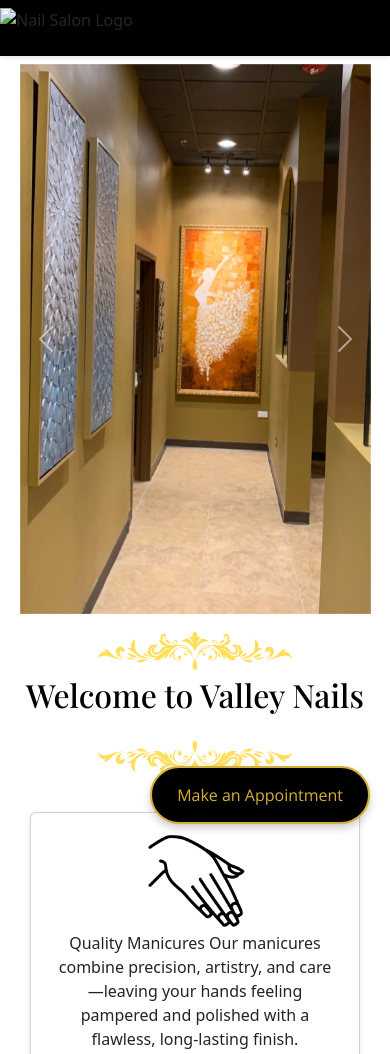
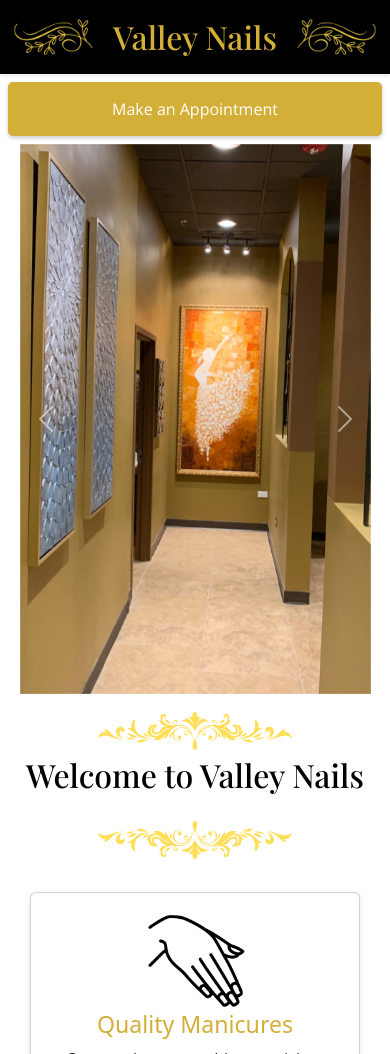
Before and after one commit to vynguyen0127/valley-nails-oaklawn, a plain HTML site: page index.html in a window 390 px wide. Shown: the top 1054 px of the page. Drawn offline with nearby package versions, Linux system fonts and the light colour scheme.

Commit message:
add stuff

```diff
--- a/index.html
+++ b/index.html
@@ -5,6 +5,7 @@
   <meta name="viewport" content="width=device-width, initial-scale=1.0" />
   <link rel="stylesheet" href="styles/styles.css">
   <link rel="stylesheet" href="styles/footer-styles.css">
+  <link rel="stylesheet" href="styles/navbar-styles.css">
   <script src="https://unpkg.com/aos@2.3.1/dist/aos.js"></script>
   <link href="https://unpkg.com/aos@2.3.1/dist/aos.css" rel="stylesheet">
   <title>Valley Nails</title>
@@ -14,10 +15,18 @@
 
 </head>
 <body>
+    <script src="js/sticky-button.js"></script>
     <script src="https://cdn.jsdelivr.net/npm/bootstrap@5.3.3/dist/js/bootstrap.bundle.min.js" integrity="sha384-YvpcrYf0tY3lHB60NNkmXc5s9fDVZLESaAA55NDzOxhy9GkcIdslK1eN7N6jIeHz" crossorigin="anonymous"></script>
   <nav class="navbar">
-    <img src="your-logo.png" alt="Nail Salon Logo" />
+    <div class="navbar-content">
+    <img src="src/embellishment-left.png" class="embellishment-left" alt="Embellishment Image" data-aos="fade-down" data-aos-duration="1000">
+    <h1 data-aos="fade-down" data-aos-duration="1000">Valley Nails</h1>
+    <img src="src/embellishment-right.png" class="embellishment-right" alt="Embellishment Image" data-aos="fade-down" data-aos-duration="1000">
+    </div>
+    <!-- <img src="your-logo.png" alt="Nail Salon Logo" /> -->
   </nav>
+
+  <button class="sticky-button">Make an Appointment</button>
 
   <div id="carouselExampleAutoplaying" class="carousel slide carousel-home" data-bs-ride="carousel" data-aos="zoom-in" data-aos-duration="1000">
     <div class="carousel-inner">
@@ -45,22 +54,25 @@
   <h1 class="welcome" data-aos="zoom-in" data-aos-duration="1000">Welcome to Valley Nails</h1>
   <img src="src/embellishment-2.png" class="embellishment" alt="Embellishment Image" data-aos="zoom-in" data-aos-duration="1000">
 
-  <section class="card-container" data-aos="fade-up" data-aos-duration="1000" >
-    <div class="card">
+  <section class="card-container" >
+    <div class="card" data-aos="flip-up" data-aos-duration="1500">
       <img class="card-service" src="src/noun-manicure-6875588.png" alt="Service 1" />
-      <p>Quality Manicures
+      <h3>Quality Manicures</h3>
+      <p>
         Our manicures combine precision, artistry, and care—leaving your hands feeling pampered and polished with a flawless, long-lasting finish.</p>
       <a href="service1.html" class="card-button"><img src="src/noun-arrow-3134209.png" alt="Learn More"></a>
     </div>
-    <div class="card">
-      <img class="card-service" src="src/noun-pedicure-7249644.png" alt="Service 2" />
-      <p>Luxurious Pedicures
+    <div class="card" data-aos="flip-down" data-aos-duration="1500">
+      <img class="card-service" src="src/noun-pedicure-7249652.png" alt="Service 2" />
+      <h3>Luxurious Pedicures</h3>
+      <p>
         Relax and unwind with our soothing pedicures, designed to refresh tired feet while delivering expert grooming and smooth, beautiful results.</p>
       <a href="service2.html" class="card-button"><img src="src/noun-arrow-3134209.png" alt="Learn More"></a>
     </div>
-    <div class="card">
-      <img class="card-service" src="src/noun-pedicure-7249652.png" alt="Service 3" />
-      <p>Premium Nail Enhancements
+    <div class="card" data-aos="flip-up" data-aos-duration="1500">
+      <img class="card-service" src="src/noun-pedicure-7249644.png" alt="Service 3" />
+      <h3>Premium Nail Enhancements</h3>
+      <p>
         From elegant gel extensions to durable acrylics, our nail enhancements are crafted with top-tier products to elevate your style and strength.</p>
       <a href="service3.html" class="card-button"><img src="src/noun-arrow-3134209.png" alt="Learn More"></a>
     </div>
--- /dev/null
+++ b/js/sticky-button.js
@@ -0,0 +1,10 @@
+document.addEventListener('scroll', () => {
+    const button = document.querySelector('.sticky-button');
+    const carousel = document.querySelector('#carouselExampleAutoplaying');
+
+    if (window.scrollY > carousel.offsetTop) {
+      button.classList.add('sticky');
+    } else {
+      button.classList.remove('sticky');
+    }
+  });
--- a/styles/footer-styles.css
+++ b/styles/footer-styles.css
@@ -3,6 +3,8 @@ footer {
     padding: 10px;
     text-align: center;
     align-items: center;
+    padding-top: 2%;
+    z-index: 1000;
   }
 
   .footer-content {
--- /dev/null
+++ b/styles/navbar-styles.css
@@ -0,0 +1,31 @@
+.navbar {
+    display: flex;
+    flex-direction: column; /* Stack items vertically */
+    align-items: center; /* Center items horizontally */
+    justify-content: center; /* Center items vertically */
+    padding: 10px 20px;
+    background-color: #000;
+    box-shadow: 0 2px 4px rgba(0,0,0,0.1);
+    text-align: center;
+  }
+
+  .navbar img {
+    height: 40px;
+  }
+
+.navbar h1 {
+    text-align: center; /* Center the text horizontally */
+    color: #d4af37; /* Gold color */
+    font-family: 'Playfair Display', serif; /* Match the font style */
+    font-size: 2.0rem; /* Adjust the size as needed */
+    margin: 0; /* Remove default margin */
+    padding: 10px 0; /* Add spacing around the text */
+
+  }
+
+  .navbar-content {
+    display: flex;
+    align-items: center; /* Vertically align items */
+    justify-content: center; /* Horizontally center items */
+    gap: 20px; /* Add spacing between items */
+  }
--- a/styles/styles.css
+++ b/styles/styles.css
@@ -3,23 +3,13 @@
   }
   body {
     margin: 0;
-    font-family: 'Open Sans', sans-serif;
+    font-family: 'Playfair Display', sans-serif;
     background-color: #ffffff;
     color: #000;
   }
   h1, .welcome {
     font-family: 'Playfair Display', serif;
     color: #000;
-  }
-  .navbar {
-    display: flex;
-    align-items: center;
-    padding: 10px 20px;
-    background-color: #000;
-    box-shadow: 0 2px 4px rgba(0,0,0,0.1);
-  }
-  .navbar img {
-    height: 40px;
   }
 
   .carousel-home {
@@ -60,6 +50,10 @@
     justify-content: space-around;
     padding: 20px;
     gap: 20px;
+  }
+
+  .card h3 {
+    color: #d4af37;
   }
   .card {
     background: #fff;
@@ -138,10 +132,40 @@
     border-radius: 150px 150px 0 0;
   }
 
+  @media (min-width:769px) {
+    .sticky-button {
+        display: none;
+      }
+  }
+
   @media (max-width: 768px) {
     .card, .feature {
       max-width: 100%;
       flex: 1 1 100%;
+    }
+
+    .floating-button {
+        display: none;
+    }
+
+    .sticky-button {
+        top: 10px; /* Adjust to position above the carousel */
+        z-index: 1000;
+        background-color: #d4af37; /* Gold color */
+        color: #fff;
+        padding: 15px 20px;
+        border: none;
+        border-radius: 5px;
+        font-family: 'Open Sans', sans-serif;
+        font-size: 1rem;
+        box-shadow: 0 2px 4px rgba(0, 0, 0, 0.2);
+        cursor: pointer;
+        display:block;
+        width:96%;
+        margin-top: 2%;
+        margin-left: 2%;
+        margin-right: auto;
+        display: block;
     }
   }
 
@@ -166,6 +190,13 @@
     color: #000;
   }
 
+
+  .sticky-button.sticky {
+    position: fixed; /* Stick to the top when scrolling */
+    top: 0;
+    display: block;
+  }
+
   .embellishment {
     display: block;
     margin: 0 auto;
```
Also changed, not shown: src/embellishment-left.png (added), src/embellishment-right.png (added).
